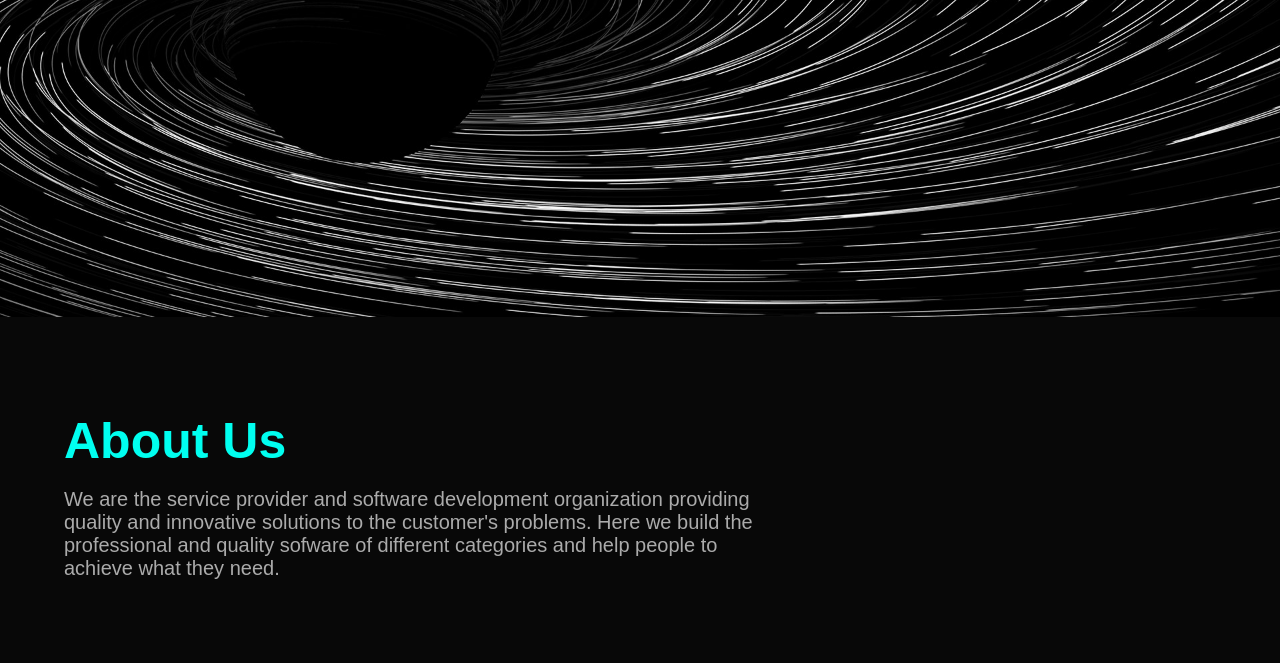
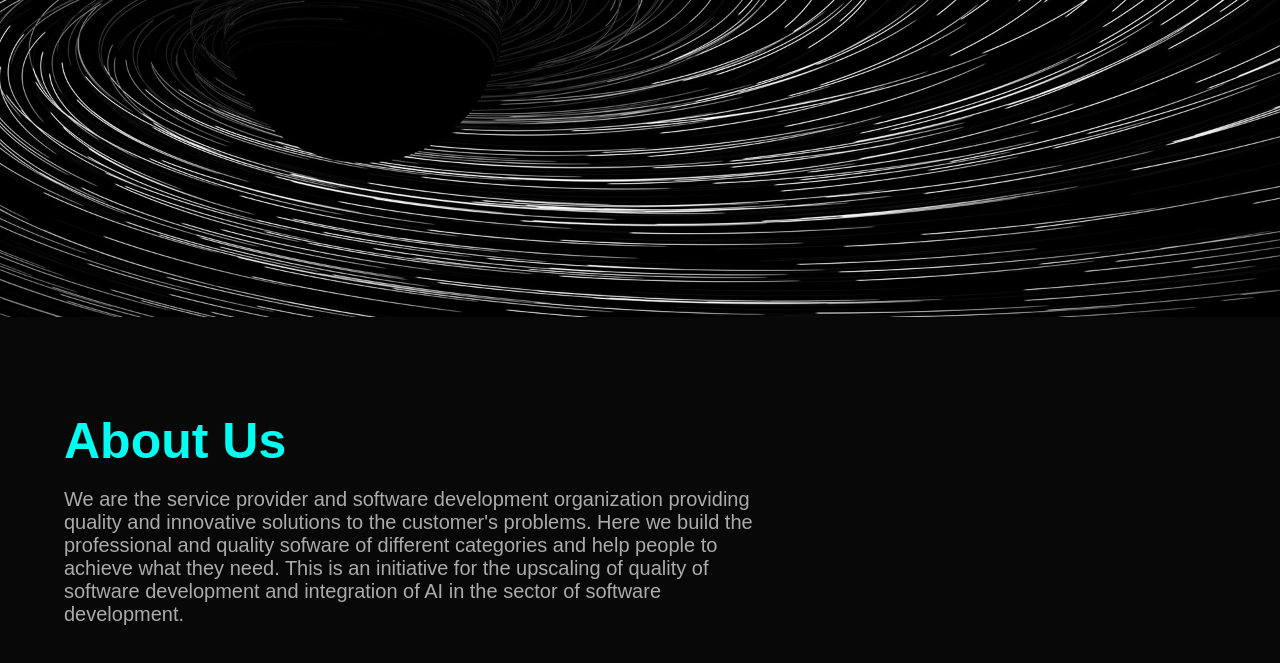
Before and after one commit to ishaankx/SevenIsK, a plain HTML site: page index.html in a window 1280 px wide. Shown: the part 483-1146 px from the top of the page. Drawn offline with Linux system fonts and the light colour scheme.

Commit message:
Updated index.html

```diff
--- a/index.html
+++ b/index.html
@@ -32,7 +32,7 @@
             <div class="row">
                 <div class="about-col-2">
                     <h1 class="sub-title">About Us</h1><br>
-                    <p class="sub">We are the service provider and software development organization providing quality and innovative solutions to the customer's problems. Here we build the professional and quality sofware of different categories and help people to achieve what they need.</p>
+                    <p class="sub">We are the service provider and software development organization providing quality and innovative solutions to the customer's problems. Here we build the professional and quality sofware of different categories and help people to achieve what they need. This is an initiative for the upscaling of quality of software development and integration of AI in the sector of software development. </p>
 
                 </div>
             </div>
```
